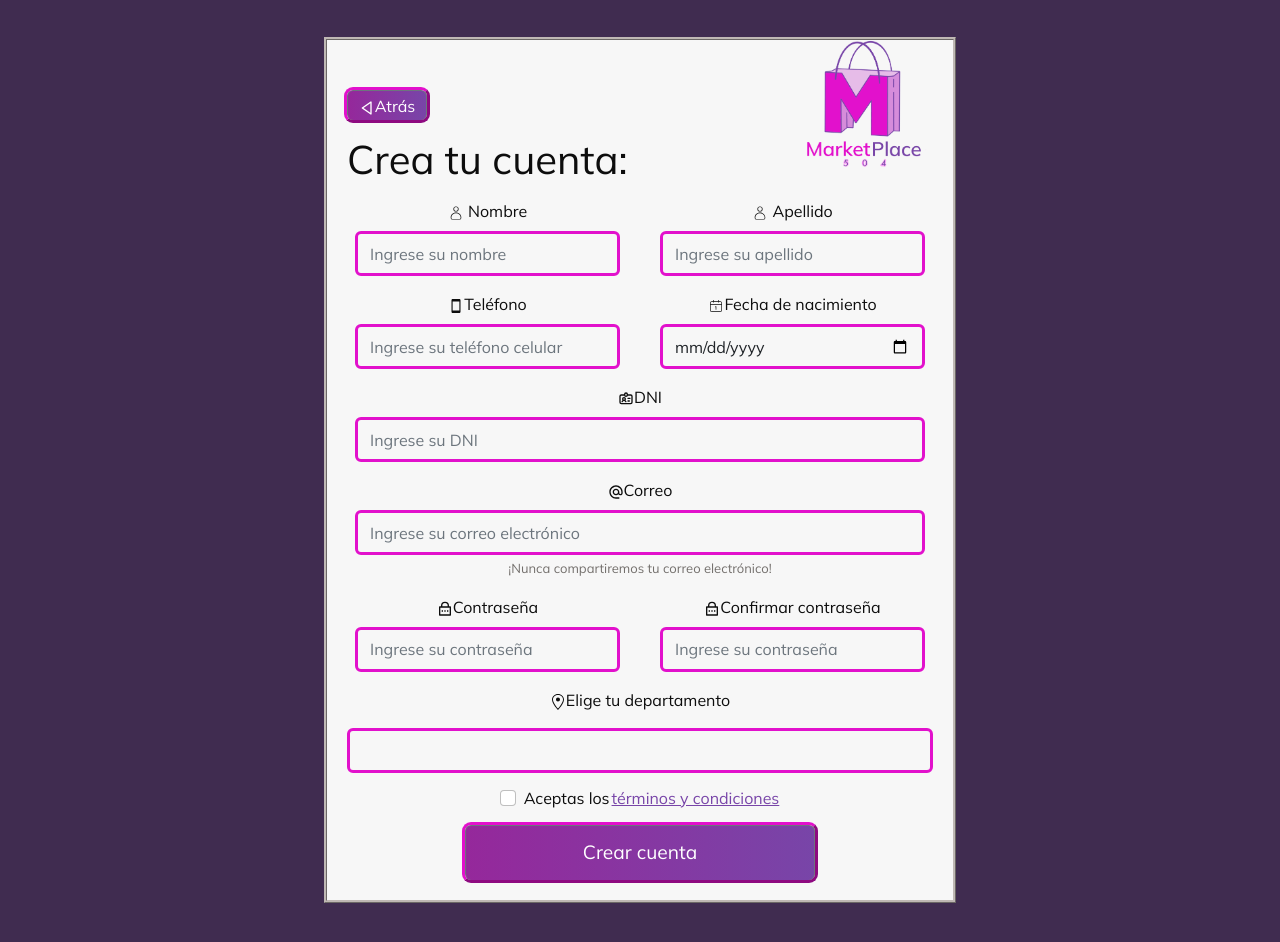
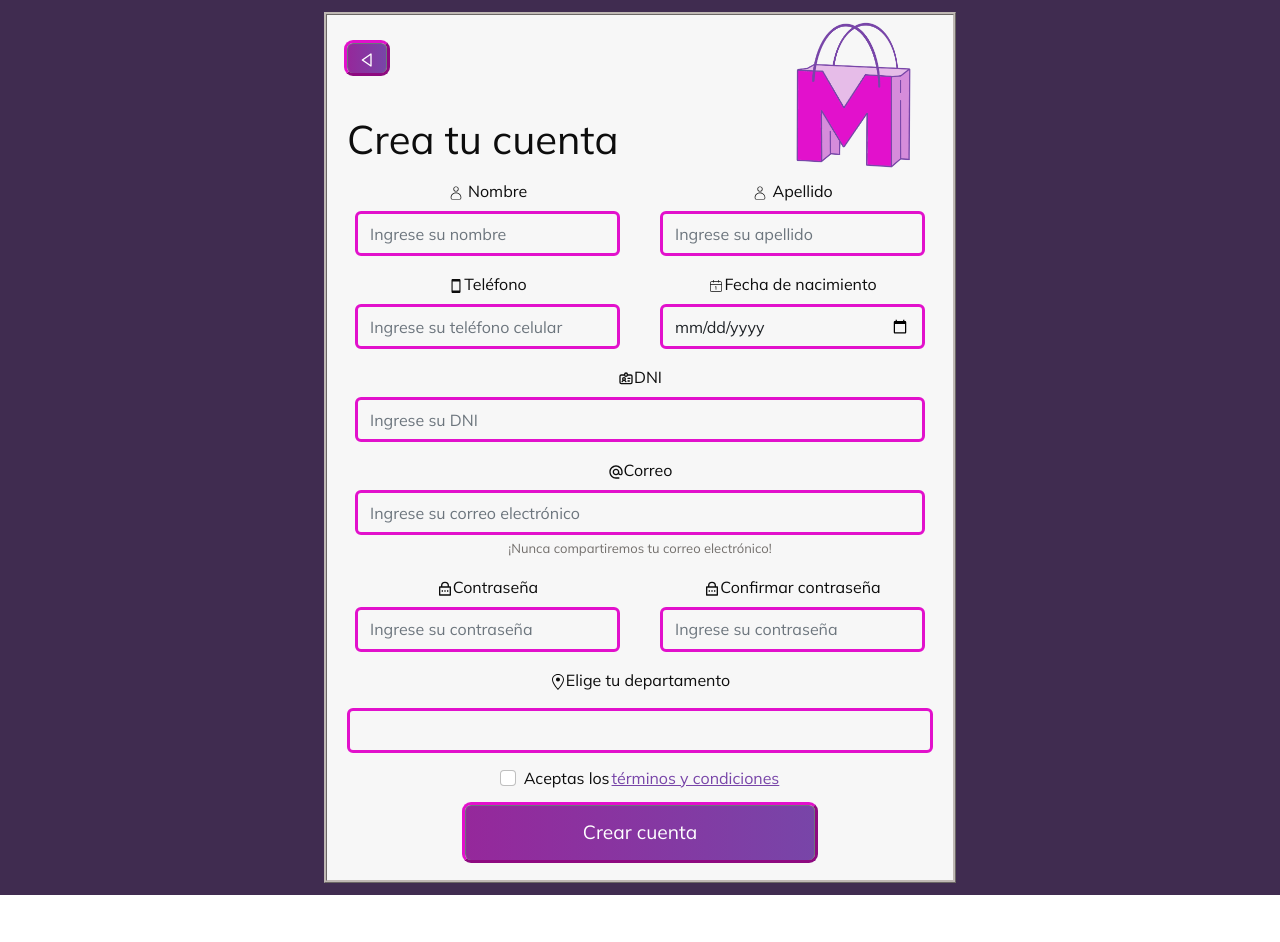
Before and after one commit to AlexGalo0/IS-802-Frontend, a React (Vite) app: page / in a window 1280 px wide. Shown: the top 942 px of the page. After the commit the page ends 895 px from the top, so only its background shows below. Built offline with nearby package versions, Linux system fonts and the light colour scheme.

Commit message:
cambios en maquetado

```diff
--- a/src/pages/Registro/Registro.jsx
+++ b/src/pages/Registro/Registro.jsx
@@ -51,8 +51,7 @@ export const Registro = () => {
   const handleShow = () => setShow(true);
   return (
     <>
-      <header className="App-header">
-        <Container className="Container">
+      <body className="App-header"><Container className="Container">
           <Form
             fluid="true"
             className="Form"
@@ -66,7 +65,7 @@ export const Registro = () => {
                   height: "50px",
                   justifyContent: 'space-between',
                   alignItems: 'center'
-                  , paddingTop: '45px',
+                  , paddingTop: '50px',
                   paddingBottom: '30px',
                 }}
               > {/* display: 'flex', alignItems: 'center', justifyContent: 'center'  */}
@@ -74,11 +73,12 @@ export const Registro = () => {
                   className="Buttom-back"
                   variant="secondary"
                   type="submit"
+                  style={{marginTop: '-55px'}}
                 >
                   <BiLeftArrow />
-                  Atrás
+
                 </Button>
-                <Image src={logo} style={{ width: "140px" }} />
+                <Image src={logo} style={{ width: "140px", paddingRight:'20px', paddingTop: '20px' }} />
               </Col>
               {/* <Col
                 md
@@ -92,7 +92,7 @@ export const Registro = () => {
               </Col> */}
             </Row>
             <h1 style={{ color: "#0d0d0d", textAlign: "left" }}>
-              Crea tu cuenta:
+              Crea tu cuenta
             </h1>
             <Row>
               <Col md>
@@ -425,8 +425,7 @@ export const Registro = () => {
               Crear cuenta
             </Button>
           </Form>
-        </Container>
-      </header>
+        </Container></body>
     </>
   );
 };
--- a/src/pages/Registro/style.css
+++ b/src/pages/Registro/style.css
@@ -93,13 +93,15 @@ body,
   background-size: 200% 200%;
   animation: movimiento 5s linear infinite alternate-reverse;
 
-  min-height: 100%;
+  min-height: 100vh;
   display: flex;
   flex-direction: column;
   align-items: center;
   justify-content: center;
   /* font-size: calc(10px + 2vmin); */
 }
+
+
 
 .App-header-admin {
   /* background-color: #303030 ; */
@@ -122,6 +124,7 @@ body,
   justify-content: center;
   /* font-size: calc(10px + 2vmin); */
 }
+
 
 .Form {
   justify-content: space-between;
@@ -159,9 +162,8 @@ body,
   background: transparent;
   /* border: #f2efed; */
   width: 650px;
-  height: 1250px;
+  height: 100%;
   color: #3d403a;
-  margin-top: 25px;
 }
 
 .Input {
@@ -222,7 +224,7 @@ body,
 
 .Buttom-back {
   background-image: linear-gradient(90deg, #95289b, rgb(120, 69, 168));
-  width: 80px;
+  width: 40px;
   height: 30px;
   color: white;
   font-size: medium;
```
Also changed, not shown: src/pages/Registro/UI/logo.PNG (added), src/pages/Registro/UI/logoV2.PNG.
